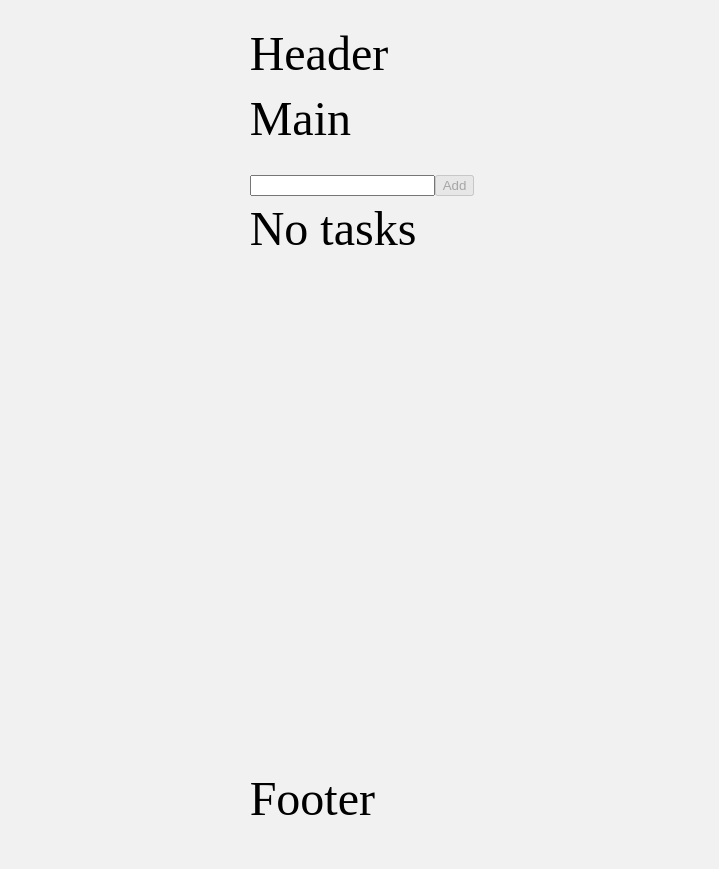
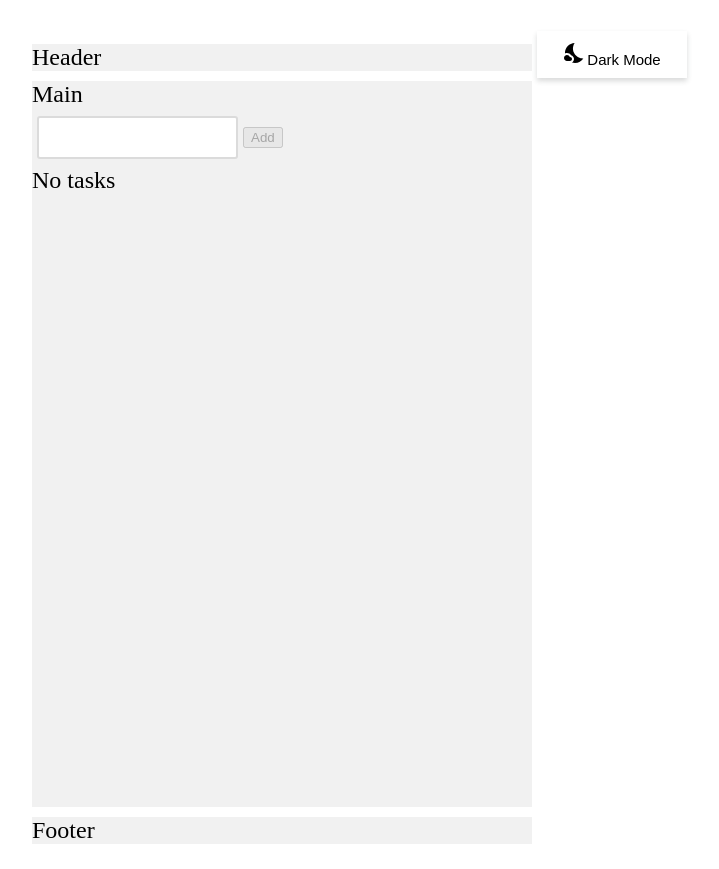
Before and after one commit to roberjacobo/todo-list, a Gatsby site: page / in a window 1280 px wide. Shown: the whole page, without its empty margins (278-997 px from the left). Built offline with nearby package versions, Linux system fonts and the light colour scheme; Gatsby itself is replaced by a stand-in of ours.

Commit message:
context casi terminado

```diff
--- a/package.json
+++ b/package.json
@@ -15,6 +15,10 @@
     "clean": "gatsby clean"
   },
   "dependencies": {
+    "@material-ui/core": "^4.11.3",
+    "@material-ui/icons": "^4.11.2",
+    "bootstrap": "^5.0.0-beta2",
+    "flaticon": "^0.1.0",
     "gatsby": "^3.0.0",
     "gatsby-plugin-sass": "^4.0.1",
     "node-sass": "^5.0.0",
--- /dev/null
+++ b/src/components/Button-theme.jsx
@@ -0,0 +1,17 @@
+import React, { useContext } from "react";
+import ThemeContext from "../context/ThemeContext";
+import NightsStayIcon from '@material-ui/icons/NightsStay';
+
+const ButtonTheme = () => {
+  const { dark, toggleDark } = useContext(ThemeContext);
+  return (
+    <button className="darkmode_button">
+      <NightsStayIcon />
+      <a>
+        Dark Mode
+      </a>
+    </button>
+  );
+};
+
+export default ButtonTheme;
--- a/src/components/Checkbox.jsx
+++ b/src/components/Checkbox.jsx
@@ -1,5 +1,7 @@
 //Checkbox — Es el componente que va a tener lo necesario para mostrar el checkbox, poder marcar / desmarcar una tarea
 import React, { Fragment } from 'react';
+
+import '../styles/components/checkbox.scss'
 
 const Checkbox = props => {
   const {
@@ -8,15 +10,16 @@ const Checkbox = props => {
   } = props
   return (
     <Fragment>
-      <label className="todo new-item">
+      <label>
+        <div className="task_container">
           <input
-        className="todo__state"
             name={id}
             type="checkbox"
             defaultChecked={done}
             onChange={onChange}
           />
-        <div className="todo__text">{description}</div>
+          {description}
+        </div>
       </label>
     </Fragment>
   );
--- a/src/components/Container.jsx
+++ b/src/components/Container.jsx
@@ -1,12 +1,18 @@
 //Container — Es el componente que va a pasar FormTodo a TaskList.
-import React, { useState } from 'react'
+import React, { useState, useContext } from 'react'
 
-import '../styles/container.scss'
+import '../styles/components/container.scss'
 
 import Formtodo from './Formtodo'
 import Tasklist from './Tasklist'
 
+import ThemeContext from '../context/ThemeContext';
+import ButtonTheme from './Button-theme'
+
 const Container = () => {
+
+  const { dark } = useContext(ThemeContext);
+
   const [list, setList] = useState([])
   const handleAddItem = addItem => {
     setList([...list, addItem])
@@ -14,10 +20,10 @@ const Container = () => {
   return (
     <div className="grid-container">
       <div className="box-1">Header</div>
-        <div className="box-2">Main
+      <div className="box-2">Main
               <Formtodo handleAddItem={handleAddItem} />
-              <Tasklist list={list} setList={setList} />
-        </div>
+        <Tasklist list={list} setList={setList} />
+      </div>
       <div className="box-3">Footer</div>
     </div>
   );
--- a/src/components/Formtodo.jsx
+++ b/src/components/Formtodo.jsx
@@ -21,16 +21,16 @@ const Formtodo = props => {
     <>
       <form onSubmit={handleSubmit}>
         <div className="todo-list">
-          <div className="file-input">
+          <div className="col-auto">
             <input
-            type="text"
-            className="text"
-            value={description}
-            onChange={e => setDescription(e.target.value)}
+              type="text"
+              className=""
+              value={description}
+              onChange={e => setDescription(e.target.value)}
             />
             <button
-            className="button pink"
-            disabled={description ? "" : "disabled"}
+              className="btn btn-light"
+              disabled={description ? "" : "disabled"}
             >
               Add
             </button>
--- a/src/components/Tasklist.jsx
+++ b/src/components/Tasklist.jsx
@@ -12,7 +12,7 @@ const Tasklist = props => {
   }
 
   const onChangeStatus = e => {
-    const {name, checked} = e.target
+    const { name, checked } = e.target
     const updatedList = list.map(item => ({
       ...item,
       done: item.id === name ? checked : item.done
@@ -25,6 +25,7 @@ const Tasklist = props => {
   ))
 
   return (
+    <>
       <div className="todo-list">
           {list.length ? chk : "No tasks"}
         {list.length ? (
@@ -33,8 +34,9 @@ const Tasklist = props => {
               Delete all done
             </button>
           </p>
-      ) : null }
+        ) : null}
       </div>
+    </>
   );
 }
 
--- a/src/components/Todolist.jsx
+++ b/src/components/Todolist.jsx
@@ -1,11 +1,19 @@
 import React from 'react'
 import Container from './Container'
+import Buttontheme from './Button-theme'
+
+import '../styles/index.scss'
 
 const Todolist = () => {
   return (
-    <div>
-      <Container />
-    </div>
+    <>
+      <div className="darkmode_container">
+        <div>
+          <Container />
+        </div>
+        <Buttontheme />
+      </div>
+    </>
   );
 }
 
--- /dev/null
+++ b/src/context/ThemeContext.js
@@ -0,0 +1,10 @@
+import { createContext } from "react";
+
+const defaultState = {
+  dark: false,
+  toggleDark: () => { }
+};
+
+const ThemeContext = createContext(defaultState);
+
+export default ThemeContext;
--- /dev/null
+++ b/src/context/ThemeProvider.js
@@ -0,0 +1,18 @@
+import React, { useState } from "react";
+import ThemeContext from "./ThemeContext";
+
+const ThemeProvider = ({ children }) => {
+  const [dark, setDark] = useState(false);
+
+  const toggleDark = (e, dark2) => {
+    let dark = !dark2;
+    setDark(dark);
+  };
+  return (
+    <ThemeContext.Provider value={{ dark, toggleDark }}>
+      {children}
+    </ThemeContext.Provider>
+  );
+};
+
+export default ThemeProvider;
--- a/src/pages/index.jsx
+++ b/src/pages/index.jsx
@@ -1,13 +1,18 @@
 import React from 'react'
 import Todolist from "../components/Todolist"
+import ThemeProvider from "../context/ThemeProvider";
 
 import '../styles/index.scss'
 
   const Index = () => {
     return (
+      <>
+        <ThemeProvider>
           <div className="wrapper">
             <Todolist />
           </div>
+        </ThemeProvider>
+      </>
     );
   }
 
--- /dev/null
+++ b/src/styles/components/button-theme.scss
@@ -0,0 +1,19 @@
+.darkmode_button {
+  font-size: 15px;
+  border: none;
+  background: #ffffff;
+  color: rgb(0, 0, 0);
+  display: inline-block;
+  margin: 5px;
+  padding: 10px 0;
+  text-align: center;
+  width: 150px;
+  height: auto;
+  text-decoration: none;
+  box-shadow: 0px 3px 5px #373c3c31;
+}
+
+.darkmode_button:hover {
+  box-shadow: 0px 0px 0px;
+  background: #cfcfcf;
+}
--- /dev/null
+++ b/src/styles/components/checkbox.scss
@@ -0,0 +1,15 @@
+.task_container {
+  display: flex;
+  flex-direction: row;
+  align-items: center;
+}
+
+input[type=text] {
+  padding: 12px 10px;
+  margin: 8px 5px;
+  box-sizing: border-box;
+  border: 2px solid rgb(219, 219, 219);
+  border-radius: 3px;
+  background-color: #ffffff;
+  color: black;
+}
--- /dev/null
+++ b/src/styles/components/container.scss
@@ -0,0 +1,22 @@
+.grid-container {
+  display: grid;
+  width: 500px;
+  height: 100vh;
+  grid-template-rows: auto 1fr auto;
+  grid-gap: 10px;
+}
+
+.box-1 {
+  width: 100%;
+  background-color: rgb(241, 241, 241);
+}
+
+.box-2 {
+  width: 100%;
+  background-color: rgb(241, 241, 241);
+}
+
+.box-3 {
+  width: 100%;
+  background-color: rgb(241, 241, 241);
+}
--- a/src/styles/container.scss
+++ /dev/null
@@ -1,6 +0,0 @@
-.grid-container {
-    display: grid;
-    height: 100vh;
-    grid-template-rows: auto 1fr auto;
-    grid-gap: 10px;
-}
--- a/src/styles/index.scss
+++ b/src/styles/index.scss
@@ -1,6 +1,6 @@
 html, body {
   height: 100%;
-  background-color: rgb(241, 241, 241);
+  background-color: rgb(255, 255, 255);
   margin: 0;
 }
 
@@ -14,6 +14,32 @@ html, body {
   justify-content: center;
   padding: 2%;
   font-family: 'Crimson Pro', serif;
-  font-size: 48px;
+  font-size: 24px;
   font-weight: 200;
 }
+
+.darkmode_container {
+  display: flex;
+  flex-direction: row;
+  align-items: baseline;
+}
+
+.darkmode_button {
+  font-size: 15px;
+  border: none;
+  background:#ffffff;
+  color:rgb(0, 0, 0);
+  display:inline-block;
+  margin:5px;
+  padding:10px 0;
+  text-align:center;
+  width: 150px;
+  height: auto;
+  text-decoration:none;
+  box-shadow:0px 3px 5px #373c3c31;
+}
+
+.darkmode_button:hover {
+  box-shadow: 0px 0px 0px;
+  background:#cfcfcf;
+}
```
Also changed, not shown: gatsby-config.js (line endings or trailing spaces), 1 other file. Lines whose indentation alone changed are shown as unchanged.
